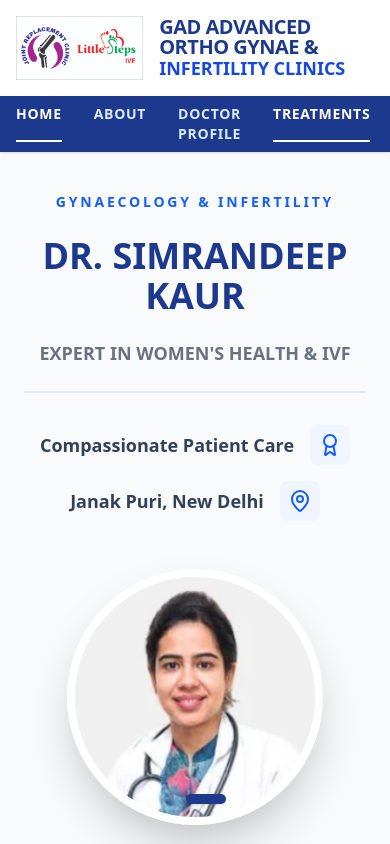
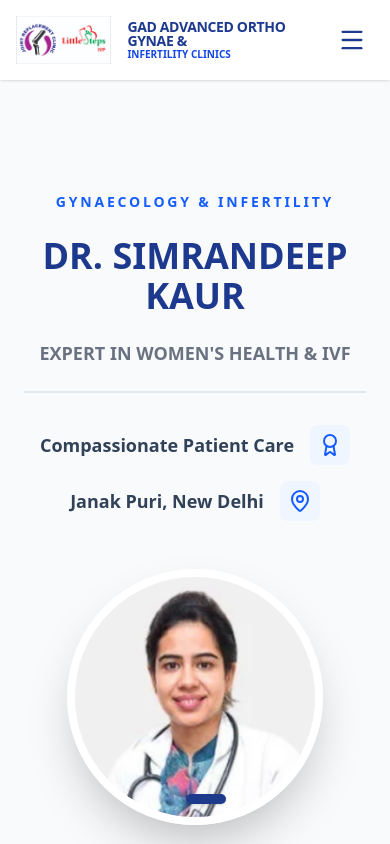
Before and after one commit to sachinpalcs/GADClinic, a React (Vite) app: page / in a window 390 px wide. Shown: the top 844 px of the page. Built offline with nearby package versions, Linux system fonts and the light colour scheme.

Commit message:
mobile view update in navbar section

```diff
--- a/src/layout/Navbar.jsx
+++ b/src/layout/Navbar.jsx
@@ -1,18 +1,23 @@
 import React, { useState, useEffect } from 'react';
 import { Link, NavLink } from 'react-router-dom';
-import { Phone, MapPin, Mail } from 'lucide-react';
+import { Phone, MapPin, Mail, Menu, X, ChevronDown } from 'lucide-react';
 import logo from '../assets/logo.jpeg';
 
 const Navbar = () => {
   const [isVisible, setIsVisible] = useState(true);
   const [lastScrollY, setLastScrollY] = useState(0);
+  const [isDropdownOpen, setIsDropdownOpen] = useState(false);
+
+  // --- MOBILE STATES ---
+  const [isMobileMenuOpen, setIsMobileMenuOpen] = useState(false);
+  const [mobileTreatmentsOpen, setMobileTreatmentsOpen] = useState(false);
 
   useEffect(() => {
     const controlNavbar = () => {
       if (window.scrollY > lastScrollY && window.scrollY > 150) {
-        setIsVisible(false); // Scrolling down
+        setIsVisible(false);
       } else {
-        setIsVisible(true);  // Scrolling up
+        setIsVisible(true);
       }
       setLastScrollY(window.scrollY);
     };
@@ -39,83 +44,49 @@
     { name: 'Contact Us', path: '/contact' },
   ];
 
-  const [isDropdownOpen, setIsDropdownOpen] = useState(false);
-
   return (
-    <header className={`w-full bg-white fixed top-0 z-100 shadow-sm transition-transform duration-300 ${
+    <header className={`w-full bg-white fixed top-0 z-[100] shadow-sm transition-transform duration-300 ${
         isVisible ? 'translate-y-0' : '-translate-y-full'
       }`}>
-      {/* Upper Section: Logo, Name, and Contact Info */}
-      <div className="max-w-7xl mx-auto px-4 py-4 flex flex-col md:flex-row justify-between items-center gap-4">
 
-        {/* Logo and Name */}
+      {/* Upper Section */}
+      <div className="max-w-7xl mx-auto px-4 py-4 flex flex-row justify-between items-center gap-4">
         <Link to="/" className="flex items-center gap-4 group">
-          <img
-            src={logo}
-            alt="GAD Clinic Logo"
-            className="h-16 md:h-20 w-auto object-contain"
-          />
+          <img src={logo} alt="Logo" className="h-12 md:h-20 w-auto object-contain" />
           <div className="flex flex-col">
-            <h1 className="text-xl md:text-2xl font-black text-blue-900 leading-none tracking-tight">
+            <h1 className="text-sm md:text-2xl font-black text-blue-900 leading-none tracking-tight">
               GAD ADVANCED ORTHO GYNAE &
             </h1>
-            <h2 className="text-lg md:text-xl font-bold text-blue-700 leading-tight">
+            <h2 className="text-[10px] md:text-xl font-bold text-blue-700 leading-tight">
               INFERTILITY CLINICS
             </h2>
           </div>
         </Link>
 
-        {/* Contact Details  */}
+        {/* Desktop Contacts */}
         <div className="hidden lg:flex items-center gap-8">
-          <div className="group flex items-center gap-3 p-2 rounded-lg transition-all hover:bg-gray-50 cursor-pointer w-fit">
-            <div className="bg-blue-100 p-2 rounded-full overflow-hidden">
-              <NavLink to="https://www.google.com/maps/place/GAD+ADVANCED+ORTHO+GYNAE+%26+INFERTILITY+CLINICS/@28.6150988,77.0945855,17z/data=!4m14!1m7!3m6!1s0x390d053f76cc5491:0x3fffac1b7f40e392!2sGAD+ADVANCED+ORTHO+GYNAE+%26+INFERTILITY+CLINICS!8m2!3d28.6150941!4d77.0971604!16s%2Fg%2F11fn74p1bs!3m5!1s0x390d053f76cc5491:0x3fffac1b7f40e392!8m2!3d28.6150941!4d77.0971604!16s%2Fg%2F11fn74p1bs?entry=ttu&g_ep=EgoyMDI2MDEyOC4wIKXMDSoASAFQAw%3D%3D">
-              <MapPin className="w-5 h-5 text-blue-600 transition-transform duration-300 group-hover:scale-150" />
-              </NavLink>
+          <div className="flex items-center gap-3">
+             <div className="bg-blue-100 p-2 rounded-full"><MapPin className="w-5 h-5 text-blue-600" /></div>
+             <div><p className="text-xs text-gray-500 font-bold uppercase">Address</p><p className="text-sm font-semibold text-gray-800">Janak Puri, New Delhi</p></div>
           </div>
-            <div>
-              <p className="text-xs text-gray-500 font-bold uppercase">Address</p>
-              <p className="text-sm font-semibold text-gray-800">C4A 321A, Janak Puri, New Delhi-58</p>
-            </div>
+          <a href="tel:+919871189004" className="flex items-center gap-3">
+             <div className="bg-blue-100 p-2 rounded-full"><Phone className="w-5 h-5 text-blue-600" /></div>
+             <div><p className="text-xs text-gray-500 font-bold uppercase">Call Us</p><p className="text-sm font-semibold text-gray-800">+91 9871189004</p></div>
+          </a>
         </div>
 
-            <a
-              href="tel:+919871189004"
-              className="group flex items-center gap-3 p-2 rounded-lg transition-all hover:bg-gray-50 cursor-pointer w-fit"
+        {/* MOBILE TOGGLE BUTTON */}
+        <button
+          onClick={() => setIsMobileMenuOpen(!isMobileMenuOpen)}
+          className="lg:hidden p-2 text-blue-900 hover:bg-gray-100 rounded-md transition-colors"
         >
-              <div className="bg-blue-100 p-2 rounded-full overflow-hidden">
-                <Phone
-                  className="w-5 h-5 text-blue-600 transition-transform duration-300 group-hover:scale-150"
-                />
-              </div>
-              <div>
-                <p className="text-xs text-gray-500 font-bold uppercase tracking-wider">Call Us</p>
-                <p className="text-sm font-semibold text-gray-800">+91 9871189004</p>
-              </div>
-            </a>
-        </div>
+          {isMobileMenuOpen ? <X size={28} /> : <Menu size={28} />}
+        </button>
       </div>
 
-      {/* Lower Section: Navigation Links and Button */}
-      <div className="bg-blue-900">
+      {/* DESKTOP LOWER SECTION (Hidden on Mobile) */}
+      <div className="hidden lg:block bg-blue-900">
         <div className="max-w-7xl mx-auto px-4 flex justify-between items-center h-14">
-          {/* <div className="flex space-x-8">
-            {navLinks.map((link) => (
-              <NavLink
-                key={link.name}
-                to={link.path}
-                className={({ isActive }) =>
-                  `text-sm font-bold uppercase tracking-wider transition-colors duration-200 ${
-                    isActive ? 'text-white border-b-2 border-white' : 'text-blue-100 hover:text-white'
-                  }`
-                }
-              >
-                {link.name}
-              </NavLink>
-            ))}
-          </div> */}
-
-
           <div className="flex space-x-8">
             {navLinks.map((link) => (
               <div
@@ -124,28 +95,14 @@
                 onMouseEnter={() => link.dropdown && setIsDropdownOpen(true)}
                 onMouseLeave={() => link.dropdown && setIsDropdownOpen(false)}
               >
-      <NavLink
-        to={link.path}
-        className={({ isActive }) =>
-          `text-sm font-bold uppercase tracking-wider transition-colors duration-200 py-4 ${
-            isActive ? 'text-white border-b-2 border-white' : 'text-blue-100 hover:text-white'
-          }`
-        }
-      >
+                <NavLink to={link.path} className={({ isActive }) => `text-sm font-bold uppercase py-4 ${isActive ? 'text-white border-b-2' : 'text-blue-100 hover:text-white'}`}>
                   {link.name}
                 </NavLink>
-
-      {/* Dropdown Menu */}
                 {link.dropdown && isDropdownOpen && (
-        <div className="absolute top-full left-0 w-64 bg-white shadow-xl rounded-b-lg py-2 z-[60] border-t-4 border-blue-700">
-          {link.dropdown.map((subLink) => (
-            <Link
-              key={subLink.name}
-              to={subLink.path}
-              className="block px-6 py-3 text-blue-900 font-bold text-xs uppercase tracking-widest hover:bg-blue-50 hover:text-blue-600 transition-colors"
-              onClick={() => setIsDropdownOpen(false)} // Close when clicked
-            >
-              {subLink.name}
+                  <div className="absolute top-full left-0 w-64 bg-white shadow-xl py-2 border-t-4 border-blue-700">
+                    {link.dropdown.map((sub) => (
+                      <Link key={sub.name} to={sub.path} className="block px-6 py-3 text-blue-900 font-bold text-xs hover:bg-blue-50">
+                        {sub.name}
                       </Link>
                     ))}
                   </div>
@@ -153,12 +110,59 @@
               </div>
             ))}
           </div>
+          <Link to="/book-appointment" className="bg-white text-blue-900 px-6 py-2 rounded font-black text-xs uppercase shadow-md">
+            Book Appointment
+          </Link>
+        </div>
+      </div>
+
+      {/* MOBILE MENU SECTION */}
+      <div className={`lg:hidden overflow-hidden transition-all duration-300 ease-in-out bg-blue-900 ${isMobileMenuOpen ? 'max-h-screen border-t border-blue-800' : 'max-h-0'}`}>
+        <div className="px-4 py-6 flex flex-col gap-2">
+          {navLinks.map((link) => (
+            <div key={link.name} className="flex flex-col">
+              <div className="flex justify-between items-center">
+                <Link
+                  to={link.path}
+                  onClick={() => !link.dropdown && setIsMobileMenuOpen(false)}
+                  className="text-blue-50 font-bold py-3 text-base uppercase tracking-wider"
+                >
+                  {link.name}
+                </Link>
+                {link.dropdown && (
+                  <button
+                    onClick={() => setMobileTreatmentsOpen(!mobileTreatmentsOpen)}
+                    className="p-2 text-blue-100"
+                  >
+                    <ChevronDown className={`transition-transform ${mobileTreatmentsOpen ? 'rotate-180' : ''}`} />
+                  </button>
+                )}
+              </div>
+
+              {/* Mobile Dropdown Items */}
+              {link.dropdown && mobileTreatmentsOpen && (
+                <div className="bg-blue-950/50 rounded-lg pl-4 mb-2">
+                  {link.dropdown.map((sub) => (
+                    <Link
+                      key={sub.name}
+                      to={sub.path}
+                      onClick={() => setIsMobileMenuOpen(false)}
+                      className="block text-blue-200 py-3 text-sm font-semibold border-l border-blue-800 pl-4 hover:text-white"
+                    >
+                      {sub.name}
+                    </Link>
+                  ))}
+                </div>
+              )}
+            </div>
+          ))}
 
           <Link
             to="/book-appointment"
-            className="bg-white text-blue-900 px-6 py-2 rounded font-black text-xs uppercase tracking-widest hover:bg-blue-50 transition-all shadow-md"
+            onClick={() => setIsMobileMenuOpen(false)}
+            className="mt-4 bg-white text-blue-900 text-center py-4 rounded-md font-black uppercase tracking-widest shadow-lg active:scale-95 transition-transform"
           >
-            Book Appointment
+            Book Appointment 📅
           </Link>
         </div>
       </div>
```
Lines whose indentation alone changed are shown as unchanged.
